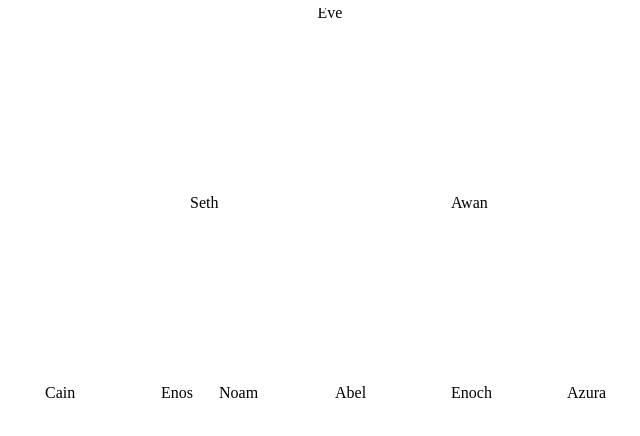
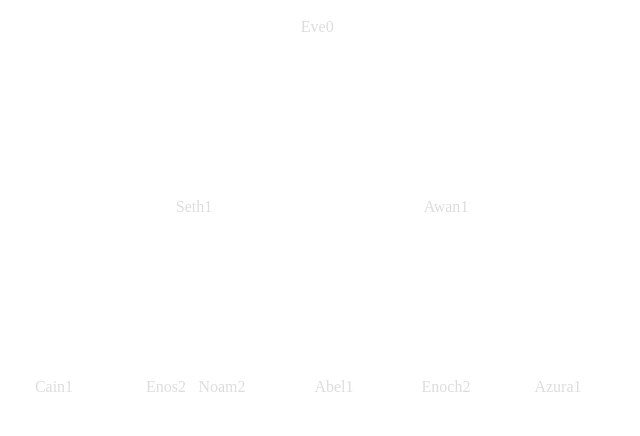
Before and after one commit to cookhot/react-hook-tree, a React app: page / in a window 1280 px wide. Shown: the top 436 px of the page, without its empty margins (2-642 px from the left). Built offline with nearby package versions, Linux system fonts and the light colour scheme.

Commit message:
完成基本树图

```diff
--- a/src/app.tsx
+++ b/src/app.tsx
@@ -7,8 +7,7 @@ import Tree from './components/tree'
 export default () => {
     const root = useContext(TreeContext)
     return (
-        <Chart width={600} height={400} render={(_width, _height) => {
-
+        <Chart width={600} height={400} fill={'#ddd'} render={(_width, _height) => {
                 return (<Tree root={root} width={_width} height={_height}></Tree>)
             }}
         >
--- a/src/components/chart.tsx
+++ b/src/components/chart.tsx
@@ -1,24 +1,27 @@
 import * as React from 'react'
-import { StatelessComponent } from 'react'
+import { StatelessComponent, SVGProps } from 'react'
 import config, { Margin } from '../config'
 
-interface IProps  {
+
+interface IProps<SVGSVGElement> extends SVGProps<SVGSVGElement>  {
     width: number;
     height: number;
     render?: (width: number, height: number) => React.ReactNode;
     margin?: Margin;
+
 }
 
-const Chart: StatelessComponent<IProps> = (props) => {
-    const { width, height, margin = config.margin } = props
+const Chart: StatelessComponent<IProps<SVGSVGElement>> = (props) => {
+    const { width, height, margin = config.margin, render, ...othersProps } = props
 
     const _width = width - margin.left - margin.right
     const _height = height - margin.top - margin.bottom
 
     return (
-        <svg width={props.width} height={props.height} viewBox={`0, 0, ${props.width}, ${props.height}`}>
+        <svg width={props.width} height={props.height} {...othersProps}
+        viewBox={`0, 0, ${props.width}, ${props.height}`}>
             <g transform={`translate(${margin.left}, ${margin.top})`}>
-                {props.render ? props.render(_width, _height) : null}
+                {render ? render(_width, _height) : null}
             </g>
         </svg>
     )
--- a/src/components/tree.tsx
+++ b/src/components/tree.tsx
@@ -5,7 +5,6 @@ import { TNode } from '../types/index'
 
 const Tree: StatelessComponent<{ root: HierarchyNode<TNode>, width: number, height: number}> = (props) => {
     // 计算出根节点数据
-    // 需要对数据进行转化
     const root = hierarchy(props.root)
     const { width, height } = props
     root.count()
@@ -13,15 +12,18 @@ const Tree: StatelessComponent<{ root: HierarchyNode<TNode>, width: number, heig
     // 计算出节点位置
     const clusterNodes = cluster<HierarchyNode<TNode>>().size([width, height])(root)
 
+    // 生成节点列表
     const listNodes = clusterNodes.descendants()
+
+    console.log(listNodes)
 
     return (
         <g>
             {
                 listNodes.map((node) => {
                     return (
-                        <text key={node.data.id} x={node.x} y={node.y}>
-                            {node.data.id}
+                        <text key={node.data.id} x={node.x} y={node.y} textAnchor={'middle'} dominantBaseline={'middle'}>
+                            {node.data.id}{node.data.depth}
                         </text>
                     )
                 })
--- a/src/config/index.ts
+++ b/src/config/index.ts
@@ -11,10 +11,10 @@ declare interface Config {
 
 const config : Config = {
     margin: {
-        top: 10,
-        bottom: 10,
-        left: 10,
-        right: 10
+        top: 20,
+        bottom: 20,
+        left: 20,
+        right: 20
     }
 }
 
--- a/src/main.tsx
+++ b/src/main.tsx
@@ -5,10 +5,6 @@ import TreeContext from './context/TreeContext'
 import { TNode } from './types/index'
 
 import App from './app'
-
-interface Item<Datum> extends HierarchyNode<Datum> {
-
-}
 
 var table: TNode[] = [
     { "id": "Eve", "parentId": "" },
```
